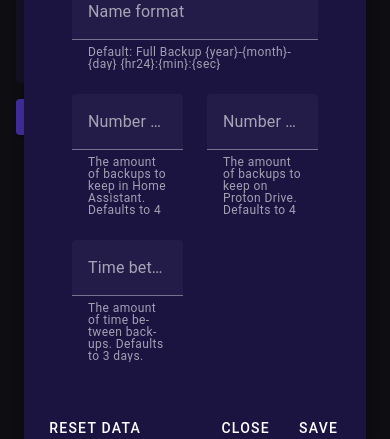
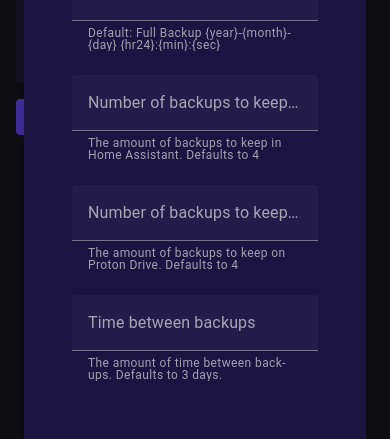
Before and after one commit to prankstr/hassio-s3-backup, a Vue app in the folder hassio-proton-drive-backup/ui/: page / in a window 390 px wide. Both pictures are taken after a click on the button 362 px from the left and 32 px from the top of the page. Shown: the part 243-682 px from the top of the page. Built offline with nearby package versions, Linux system fonts and the light colour scheme; no server answers.

Commit message:
Fix some minor mobile layout issues

```diff
--- a/hassio-proton-drive-backup/ui/src/components/Home.vue
+++ b/hassio-proton-drive-backup/ui/src/components/Home.vue
@@ -12,9 +12,9 @@
             <NewBackup></NewBackup>
           </div>
         </v-col>
-        <v-col cols="auto" md="7" class="pt-4">
-          <v-row class="justify-center justify-md-start">
-            <v-col cols="11" md="6" v-for="(backup, i) in bs.nonPinnedBackups" :key="backup.id">
+        <v-col class="pt-4" cols="auto" md="7">
+          <v-row class="align-center align-md-start">
+            <v-col cols="12" md="6" v-for="(backup, i) in bs.nonPinnedBackups" :key="backup.id">
               <div class="d-flex flex-column align-center">
                 <BackupCard @backupsChanges=bs.fetchBackups :backup=backup></BackupCard>
               </div>
@@ -22,12 +22,12 @@
           </v-row>
 
           <v-row v-if="bs.pinnedBackups.length > 0" class="justify-center justify-md-start">
-            <v-col cols="11" class="pb-0">
+            <v-col cols="12" md="11" class="pb-0">
               <div class="d-flex flex-column align-center align-md-start">
                 <h2>Pinned Backups</h2>
               </div>
             </v-col>
-            <v-col cols="11" md="6" v-for="(backup, i) in bs.pinnedBackups" key="backup.id">
+            <v-col cols="12" md="6" v-for="(backup, i) in bs.pinnedBackups" key="backup.id">
               <div class="d-flex flex-column align-center">
                 <BackupCard :backup=backup></BackupCard>
               </div>
--- a/hassio-proton-drive-backup/ui/src/components/Settings.vue
+++ b/hassio-proton-drive-backup/ui/src/components/Settings.vue
@@ -15,19 +15,19 @@
                                 persistent-hint
                                 hint="Default: Full Backup {year}-{month}-{day} {hr24}:{min}:{sec}"></v-text-field>
                         </v-col>
-                        <v-col cols="6">
+                        <v-col cols="12" md="6">
                             <v-text-field  v-model.number="localConfig.backupsInHA" type="number" class="mb-0"
                                 label="Number of backups to keep in Home Assistant" persistent-hint
                                 hint="The amount of backups to keep in Home Assistant. Defaults to 4"></v-text-field>
                         </v-col>
-                        <v-col cols="6">
+                        <v-col cols="12" md="6">
                             <v-text-field v-model.number="localConfig.backupsOnDrive" type="number" class="mb-0"
                                 label="Number of backups to keep on Proton Drive" persistent-hint
                                 hint="The amount of backups to keep on Proton Drive. Defaults to 4"></v-text-field>
                         </v-col>
                     </v-row>
                     <v-row>
-                        <v-col cols="6">
+                        <v-col cols="12" md="6">
                             <v-text-field v-model.number="localConfig.backupInterval" type="number" class="mb-0" label="Time between backups"
                                 persistent-hint
                                 hint="The amount of time between backups. Defaults to 3 days."></v-text-field>
```
